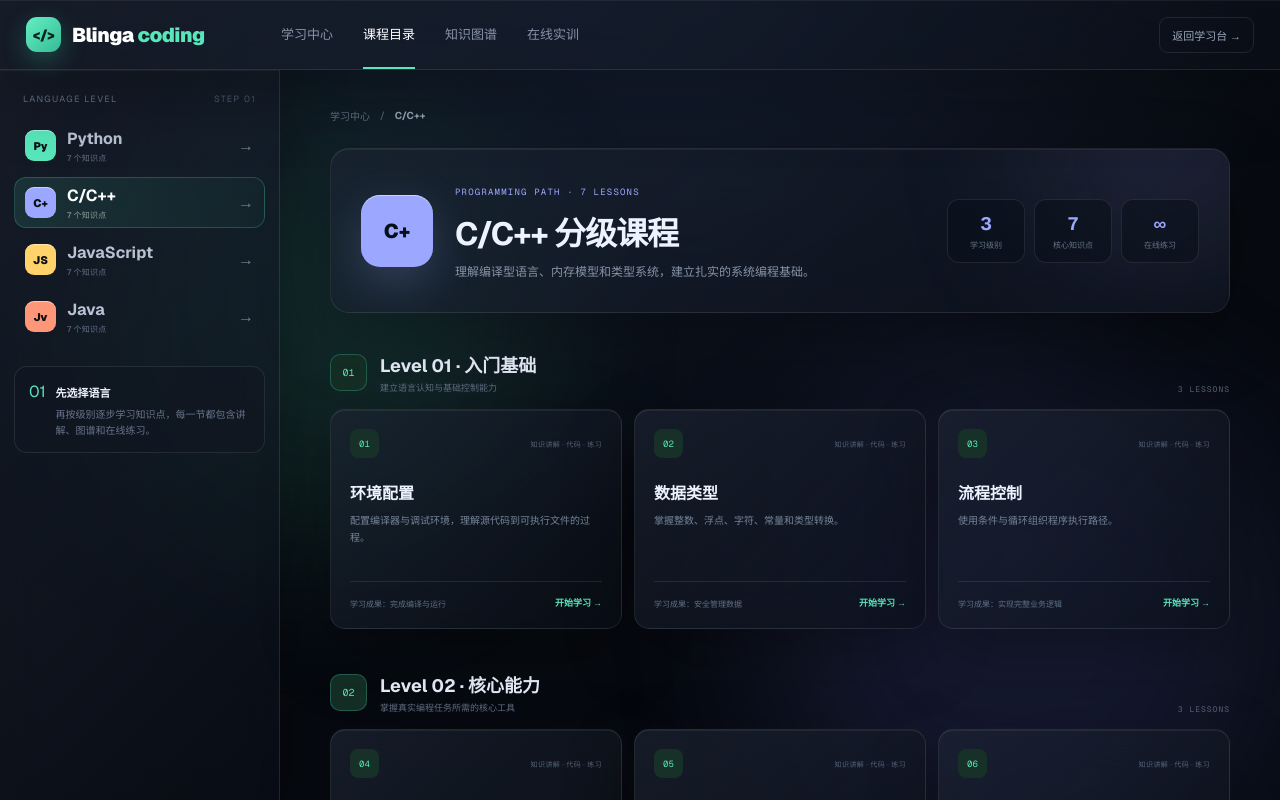
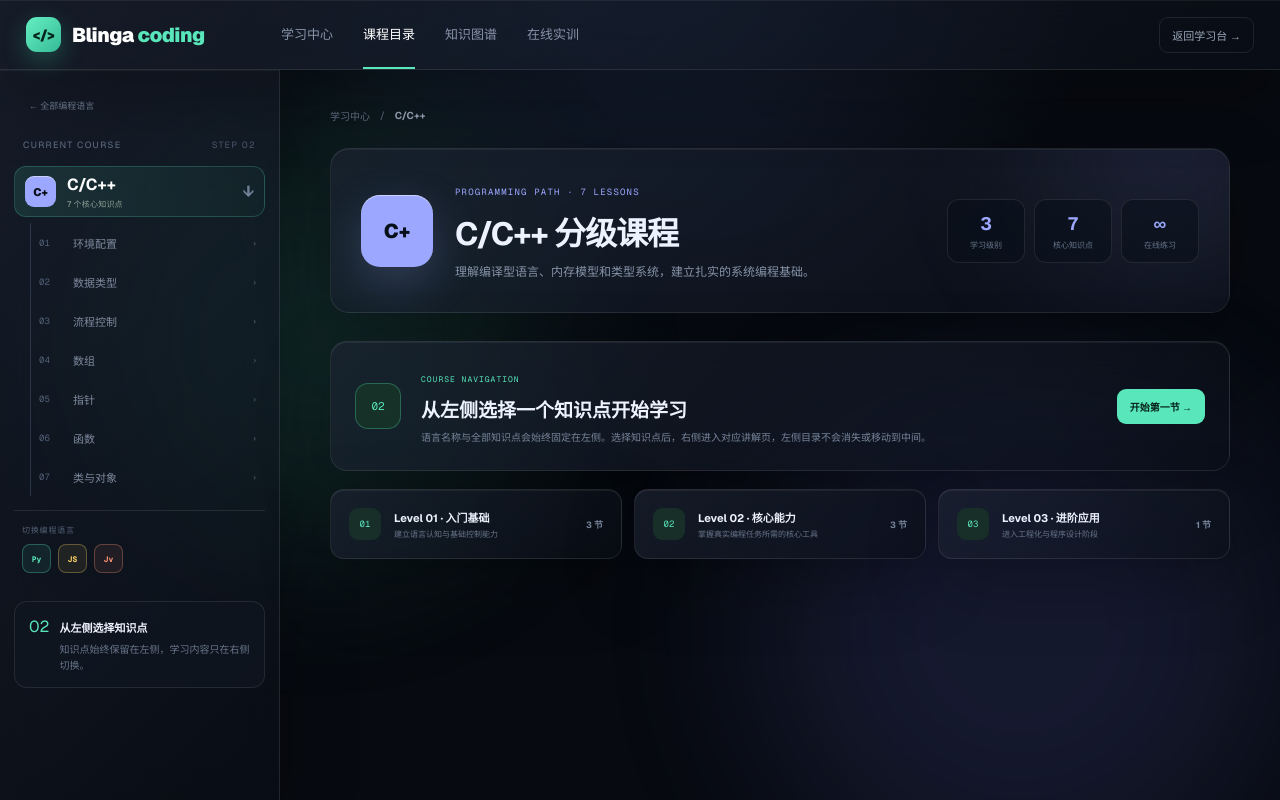
Before and after one commit to motoyatiago-cpu/Blinga-coding, a Next.js app: page /courses/c-cpp in a window 1280 px wide. Shown: the top 800 px of the page. Built offline with nearby package versions, Linux system fonts and the light colour scheme.

Commit message:
Keep course hierarchy in the left navigation

```diff
--- a/app/courses/[language]/page.tsx
+++ b/app/courses/[language]/page.tsx
@@ -96,14 +96,25 @@ export default async function CoursePage({ params }: { params: Promise<{ languag
 
     <div className="course-layout">
       <aside className="course-language-nav glass">
-        <div className="sidebar-brandline"><span>LANGUAGE LEVEL</span><i>STEP 01</i></div>
-        {languageOrder.map((item) => {
-          const target = courses[item];
-          return <a className={`language ${item === slug ? "selected" : ""}`} href={`/courses/${item}`} key={item}>
-            <i style={{ background: target.color }}>{target.icon}</i><span>{target.name}<small>{target.topics.length} 个知识点</small></span><b>→</b>
-          </a>;
-        })}
-        <div className="sidebar-tip"><span>01</span><div><b>先选择语言</b><p>再按级别逐步学习知识点，每一节都包含讲解、图谱和在线练习。</p></div></div>
+        <a className="course-nav-back" href="/">← 全部编程语言</a>
+        <div className="sidebar-brandline"><span>CURRENT COURSE</span><i>STEP 02</i></div>
+        <div className="language selected course-root-link">
+          <i style={{ background: course.color }}>{course.icon}</i><span>{course.name}<small>{course.topics.length} 个核心知识点</small></span><b>↓</b>
+        </div>
+        <nav className="course-topic-nav" aria-label={`${course.name} 知识点`}>
+          {course.topics.map((topic, index) =>
+            <a href={`/?lang=${encodeURIComponent(course.queryName)}&topic=${index}#learn`} key={topic.title}>
+              <span>{String(index + 1).padStart(2, "0")}</span><b>{topic.title}</b><i>›</i>
+            </a>
+          )}
+        </nav>
+        <div className="course-switcher">
+          <span>切换编程语言</span>
+          <div>{languageOrder.filter((item) => item !== slug).map((item) =>
+            <a href={`/courses/${item}`} aria-label={`进入 ${courses[item].name} 课程`} key={item} style={{ "--switch-color": courses[item].color } as React.CSSProperties}>{courses[item].icon}</a>
+          )}</div>
+        </div>
+        <div className="sidebar-tip"><span>02</span><div><b>从左侧选择知识点</b><p>知识点始终保留在左侧，学习内容只在右侧切换。</p></div></div>
       </aside>
 
       <section className="course-catalog">
@@ -114,24 +125,15 @@ export default async function CoursePage({ params }: { params: Promise<{ languag
           <div className="course-stats"><div><b>3</b><span>学习级别</span></div><div><b>7</b><span>核心知识点</span></div><div><b>∞</b><span>在线练习</span></div></div>
         </header>
 
-        <div className="level-roadmap">
-          {levels.map((level, levelIndex) => {
-            const topics = course.topics.slice(level.range[0], level.range[1]);
-            if (!topics.length) return null;
-            return <section className="course-level" key={level.name}>
-              <div className="level-heading"><div><span>0{levelIndex + 1}</span><div><h2>{level.name}</h2><p>{level.note}</p></div></div><b>{topics.length} LESSONS</b></div>
-              <div className="topic-card-grid">
-                {topics.map((topic, localIndex) => {
-                  const topicIndex = level.range[0] + localIndex;
-                  return <a className="catalog-topic glass" href={`/?lang=${encodeURIComponent(course.queryName)}&topic=${topicIndex}#learn`} key={topic.title}>
-                    <div className="catalog-topic-top"><span>{String(topicIndex + 1).padStart(2, "0")}</span><i>知识讲解 · 代码 · 练习</i></div>
-                    <h3>{topic.title}</h3><p>{topic.description}</p>
-                    <footer><span>学习成果：{topic.outcome}</span><b>开始学习 →</b></footer>
-                  </a>;
-                })}
-              </div>
-            </section>;
-          })}
+        <div className="course-entry glass">
+          <div className="entry-marker">02</div>
+          <div><span>COURSE NAVIGATION</span><h2>从左侧选择一个知识点开始学习</h2><p>语言名称与全部知识点会始终固定在左侧。选择知识点后，右侧进入对应讲解页，左侧目录不会消失或移动到中间。</p></div>
+          <a href={`/?lang=${encodeURIComponent(course.queryName)}&topic=0#learn`}>开始第一节 →</a>
+        </div>
+        <div className="course-level-summary">
+          {levels.map((level, index) => <article className="glass" key={level.name}>
+            <span>0{index + 1}</span><div><h3>{level.name}</h3><p>{level.note}</p></div><b>{level.range[1] - level.range[0]} 节</b>
+          </article>)}
         </div>
       </section>
     </div>
```
Also changed, not shown: app/page.tsx (+23 -7 lines), app/globals.css.
